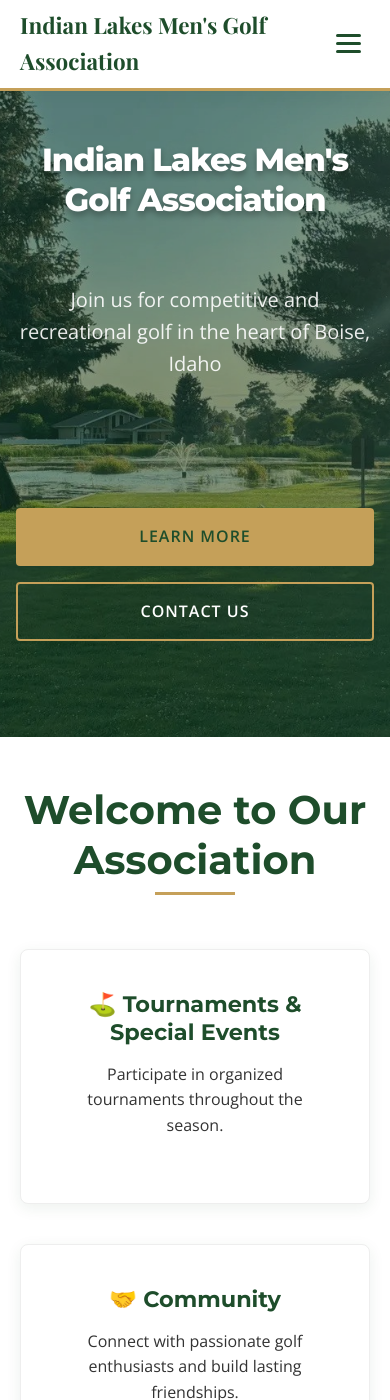
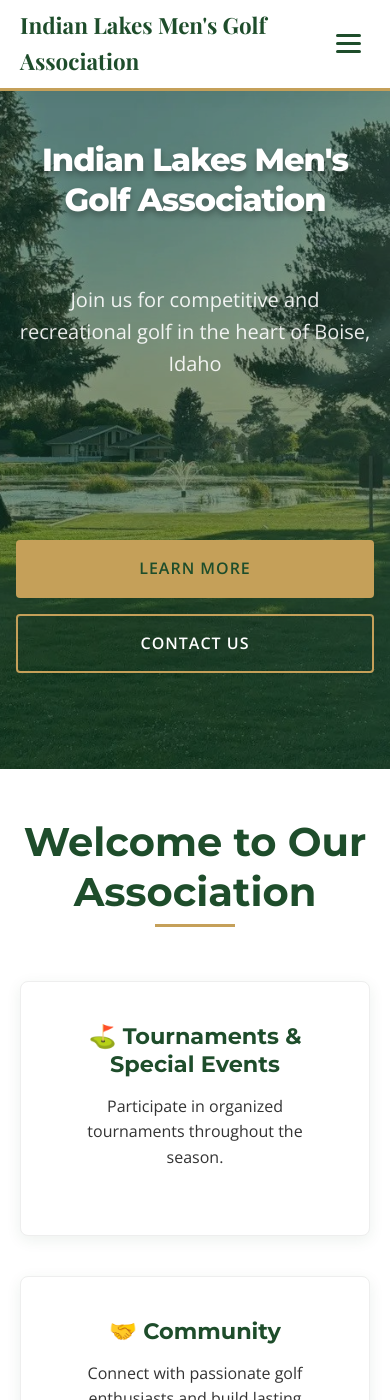
Before and after one commit to lslatz/mens-golf-assoc-website, a Jekyll site: the page built from index.md, in a window 390 px wide and 1400 px high. Built offline with Jekyll 4.4.1, drawn with Linux system fonts in a browser that asks for light colours.

Commit message:
Increase margin-top for button group in main section to enhance spacing on mobile

```diff
--- a/assets/css/modern-style.css
+++ b/assets/css/modern-style.css
@@ -744,7 +744,7 @@ main {
 
   .btn-group {
     flex-direction: column;
-    margin-top: 8rem; /* Larger gap on mobile to push buttons into the grass */
+    margin-top: 10rem; /* Larger gap on mobile to push buttons into the grass */
   }
 
   .features-grid,
```
